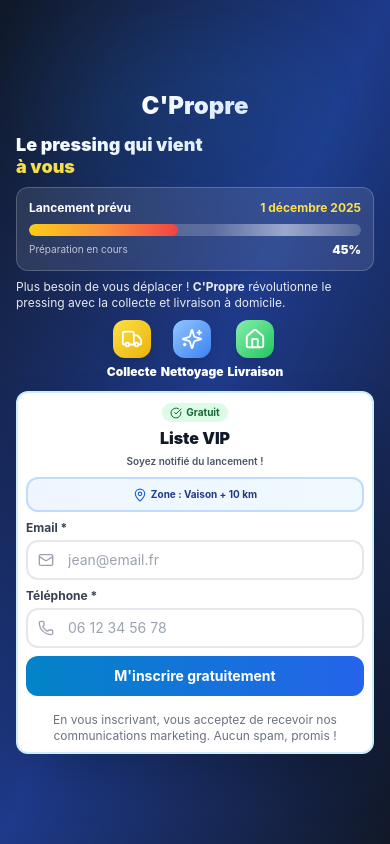
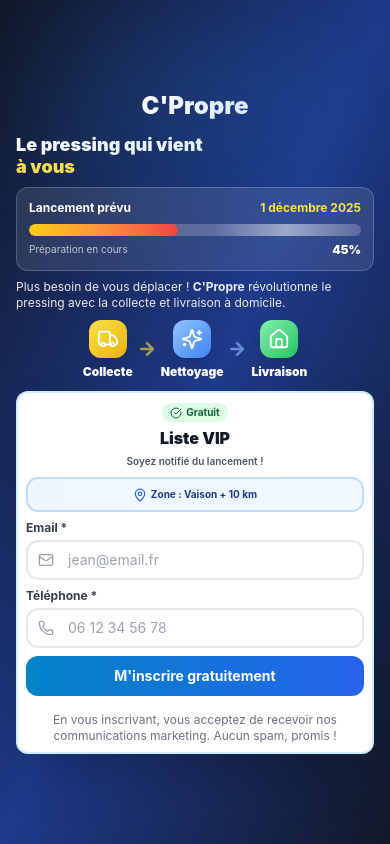
Before and after one commit to zekitml61-maker/cpropre-site, a Next.js app: page /pre-inscription in a window 390 px wide. Built offline with nearby package versions, Linux system fonts and the light colour scheme.

Commit message:
Animation douce: fadeIn au lieu fadeInUp, transitions 500ms, scale 1.10 hover, rotate 180 sparkles

```diff
--- a/app/pre-inscription/page.tsx
+++ b/app/pre-inscription/page.tsx
@@ -179,9 +179,9 @@ export default function PreInscriptionPage() {
 
               <div className="flex items-center justify-center gap-1 md:flex-col md:space-y-4">
                 {/* Collecte */}
-                <div className="group flex flex-col items-center gap-1.5 md:flex-row md:items-start md:gap-4 transition-all duration-300 animate-fadeInUp hover:scale-[1.02]" style={{ animationDelay: '0.1s', opacity: 0 }}>
-                  <div className="bg-gradient-to-br from-yellow-300 to-yellow-500 p-2 md:p-3 rounded-xl shadow-lg hover:shadow-xl group-hover:shadow-yellow-400/50 transition-all duration-300 group-hover:-translate-y-0.5">
-                    <Truck className="text-white transition-transform duration-300 group-hover:scale-105" size={22} />
+                <div className="group flex flex-col items-center gap-1.5 md:flex-row md:items-start md:gap-4 transition-all duration-300 animate-fadeIn hover:scale-[1.02]" style={{ animationDelay: '0.1s', opacity: 0 }}>
+                  <div className="bg-gradient-to-br from-yellow-300 to-yellow-500 p-2 md:p-3 rounded-xl shadow-lg hover:shadow-xl group-hover:shadow-yellow-400/50 transition-all duration-500">
+                    <Truck className="text-white transition-transform duration-500 group-hover:scale-110" size={22} />
                   </div>
                   <div className="text-center md:text-left">
                     <h3 className="font-black text-xs md:text-xl text-white leading-tight">Collecte</h3>
@@ -189,12 +189,12 @@ export default function PreInscriptionPage() {
                 </div>
 
                 {/* Flèche 1 */}
-                <ArrowRight className="text-yellow-300 animate-pulse hidden sm:block md:hidden" size={20} strokeWidth={3} />
+                <ArrowRight className="text-yellow-300 opacity-60" size={20} strokeWidth={3} />
 
                 {/* Nettoyage */}
-                <div className="group flex flex-col items-center gap-1.5 md:flex-row md:items-start md:gap-4 transition-all duration-300 animate-fadeInUp hover:scale-[1.02]" style={{ animationDelay: '0.2s', opacity: 0 }}>
-                  <div className="bg-gradient-to-br from-blue-300 to-blue-500 p-2 md:p-3 rounded-xl shadow-lg hover:shadow-xl group-hover:shadow-blue-400/50 transition-all duration-300 group-hover:-translate-y-0.5">
-                    <Sparkles className="text-white transition-transform duration-300 group-hover:scale-105 group-hover:rotate-6" size={22} />
+                <div className="group flex flex-col items-center gap-1.5 md:flex-row md:items-start md:gap-4 transition-all duration-300 animate-fadeIn hover:scale-[1.02]" style={{ animationDelay: '0.2s', opacity: 0 }}>
+                  <div className="bg-gradient-to-br from-blue-300 to-blue-500 p-2 md:p-3 rounded-xl shadow-lg hover:shadow-xl group-hover:shadow-blue-400/50 transition-all duration-500">
+                    <Sparkles className="text-white transition-all duration-500 group-hover:scale-110 group-hover:rotate-180" size={22} />
                   </div>
                   <div className="text-center md:text-left">
                     <h3 className="font-black text-xs md:text-xl text-white leading-tight">Nettoyage</h3>
@@ -202,12 +202,12 @@ export default function PreInscriptionPage() {
                 </div>
 
                 {/* Flèche 2 */}
-                <ArrowRight className="text-blue-300 animate-pulse hidden sm:block md:hidden" size={20} strokeWidth={3} />
+                <ArrowRight className="text-blue-300 opacity-60" size={20} strokeWidth={3} />
 
                 {/* Livraison */}
-                <div className="group flex flex-col items-center gap-1.5 md:flex-row md:items-start md:gap-4 transition-all duration-300 animate-fadeInUp hover:scale-[1.02]" style={{ animationDelay: '0.3s', opacity: 0 }}>
-                  <div className="bg-gradient-to-br from-green-300 to-green-500 p-2 md:p-3 rounded-xl shadow-lg hover:shadow-xl group-hover:shadow-green-400/50 transition-all duration-300 group-hover:-translate-y-0.5">
-                    <Home className="text-white transition-transform duration-300 group-hover:scale-105" size={22} />
+                <div className="group flex flex-col items-center gap-1.5 md:flex-row md:items-start md:gap-4 transition-all duration-300 animate-fadeIn hover:scale-[1.02]" style={{ animationDelay: '0.3s', opacity: 0 }}>
+                  <div className="bg-gradient-to-br from-green-300 to-green-500 p-2 md:p-3 rounded-xl shadow-lg hover:shadow-xl group-hover:shadow-green-400/50 transition-all duration-500">
+                    <Home className="text-white transition-transform duration-500 group-hover:scale-110" size={22} />
                   </div>
                   <div className="text-center md:text-left">
                     <h3 className="font-black text-xs md:text-xl text-white leading-tight">Livraison</h3>
```
